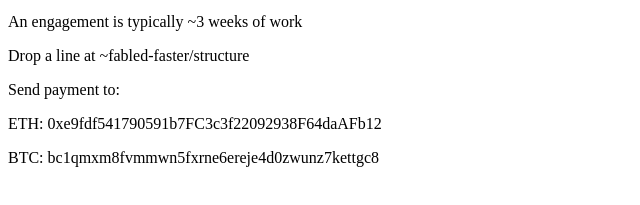
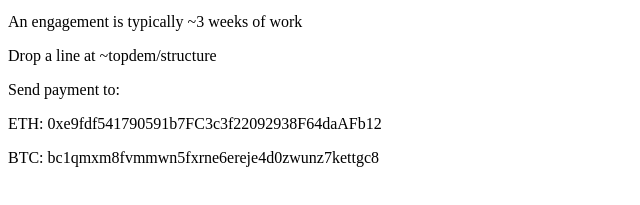
Before and after one commit to structure-group/structure.support, a plain HTML site: page index.html in a window 1280 px wide. Shown: the part 199-404 px from the top of the page, 0-640 px from the left. Drawn offline with Linux system fonts and the light colour scheme.

Commit message:
update endpoint

```diff
--- a/index.html
+++ b/index.html
@@ -5,7 +5,7 @@
 <br>
 <p>Urbit research and design consulting services start at 16ETH/1BTC per engagement.</p>
 <p>An engagement is typically ~3 weeks of work</p>
-<p>Drop a line at ~fabled-faster/structure</p>
+<p>Drop a line at ~topdem/structure</p>
 <p>Send payment to:</p>
 <p>ETH: 0xe9fdf541790591b7FC3c3f22092938F64daAFb12</p>
 <p>BTC: bc1qmxm8fvmmwn5fxrne6ereje4d0zwunz7kettgc8</p>
```
